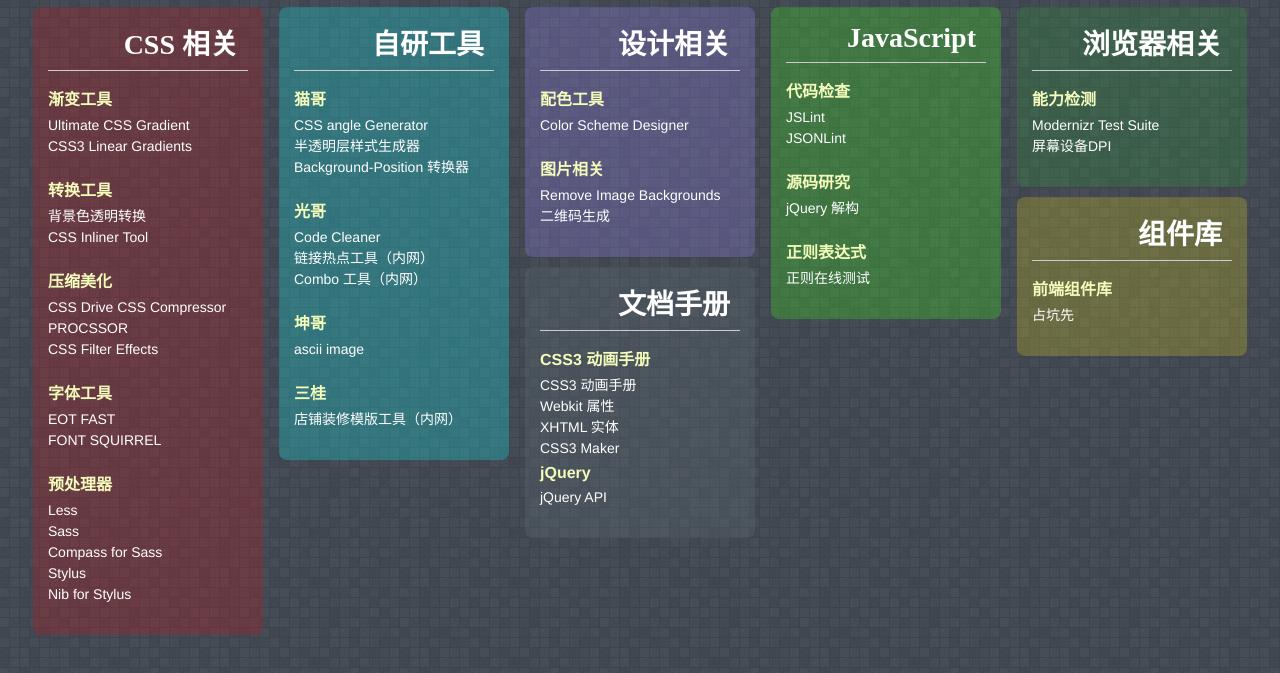
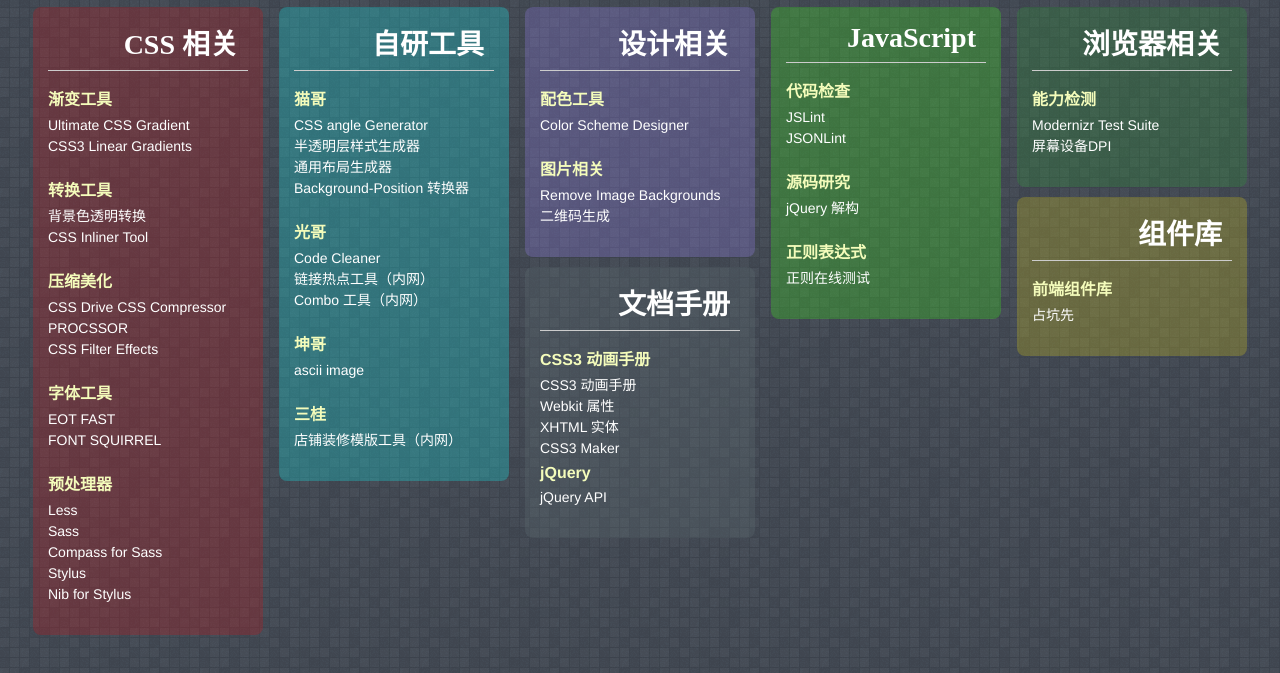
Before and after one commit to d9/tools, a plain HTML site: page index.htm in a window 1280 px wide. Shown: the part 43-716 px from the top of the page. Drawn offline with Linux system fonts and the light colour scheme.

Commit message:
add layout tool

```diff
--- a/index.htm
+++ b/index.htm
@@ -84,6 +84,7 @@
         <ul>
             <li><a title="CSS 三角生成器" href="http://yekai.net/demo/css-angle-generator.html">CSS angle Generator</a></li>
             <li><a title="半透明层样式生成器" href="http://yekai.net/demo/alpha-layer.html">半透明层样式生成器</a></li>
+            <li><a title="通用布局生成器" href="http://yekai.net/demo/layout-css-generator.html">通用布局生成器</a></li>
             <li><a title="Background-Position 转换器" href="http://yekai.net/demo/background-position.html">Background-Position 转换器</a></li>
         </ul>
     </div>
```
